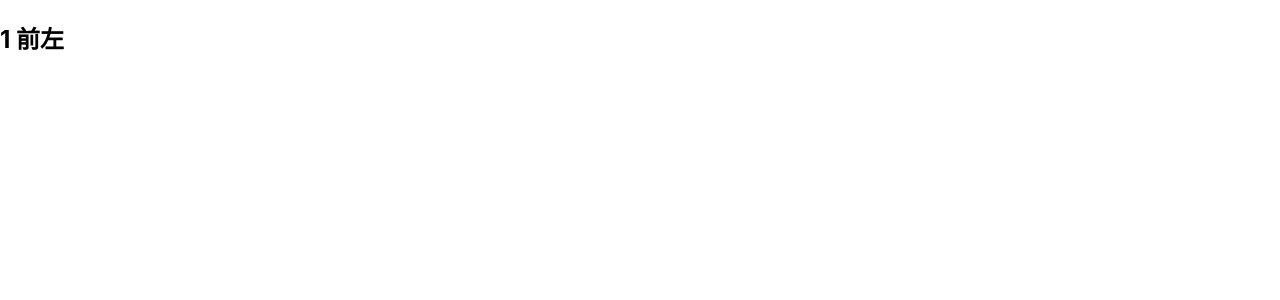
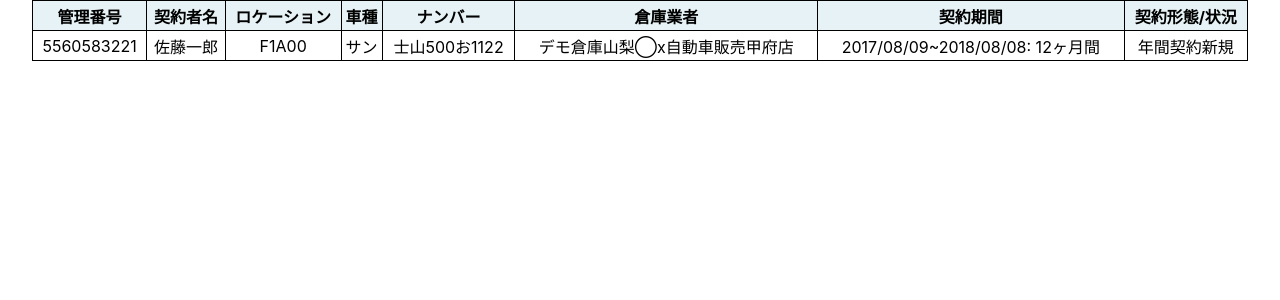
Before and after one commit to world-it-team/taiyakanri-demo, a React (Create React App) app: page / in a window 1280 px wide. Shown: the top 300 px of the page. Built offline with nearby package versions, Linux system fonts and the light colour scheme.

Commit message:
add file TopTable

```diff
--- /dev/null
+++ b/src/components/TopTable.js
@@ -0,0 +1,41 @@
+import React from 'react';
+import { makeStyles } from "@material-ui/core";
+import data from "../data/topTable.json";
+
+const useStyles = makeStyles ({
+    table: {
+        width: "95%",
+        borderCollapse: "collapse",
+        "& th, td": {
+            border: "1px solid black",
+        },
+        "& th":{
+            backgroundColor: "#e6f2f5"
+        },
+        "& tr": {
+            height: "30px"
+        },
+        margin: "auto",
+        textAlign: "center"
+    }
+})
+
+function TopTable(props) {
+    const classes = useStyles();
+    return (
+            <table className={classes.table}>
+                <tr>
+                    {data.topTable.map((item, index) => (
+                        <th>{item.lable}</th>
+                    ))}
+                </tr>
+                <tr>
+                    {data.topTable.map((item, index) => (
+                        <td>{item.content}</td>
+                    ))}
+                </tr>
+            </table>
+    );
+}
+
+export default TopTable;
--- a/src/pages/Home.js
+++ b/src/pages/Home.js
@@ -1,15 +1,11 @@
 import React from "react";
-import TireProfile from "../components/TireProfile";
-import tireData from "../data/tireInfo.json";
+import TopTable from "../components/TopTable";
 
-const data = tireData;
 function Home(props) {
   return (
-    <div>
-      {data.tireProfile.map((items, index) => {
-        return <h2>{items.name}</h2>;
-      })}
-    </div>
+    <>
+      <TopTable/>
+    </>
   );
 }
 
```
